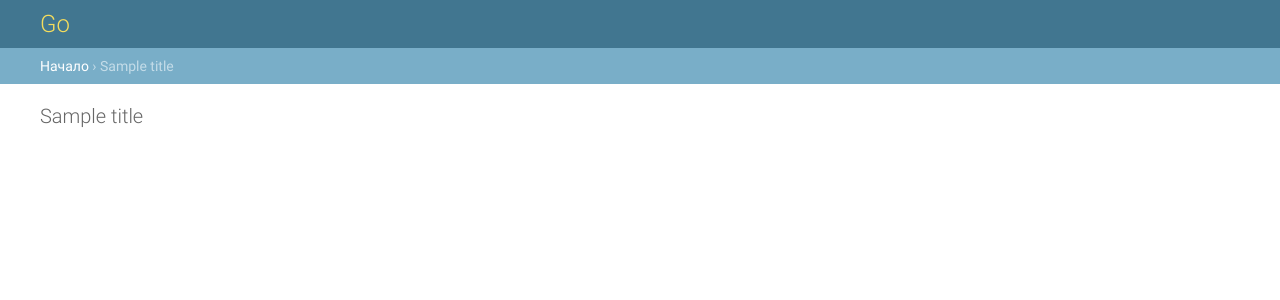
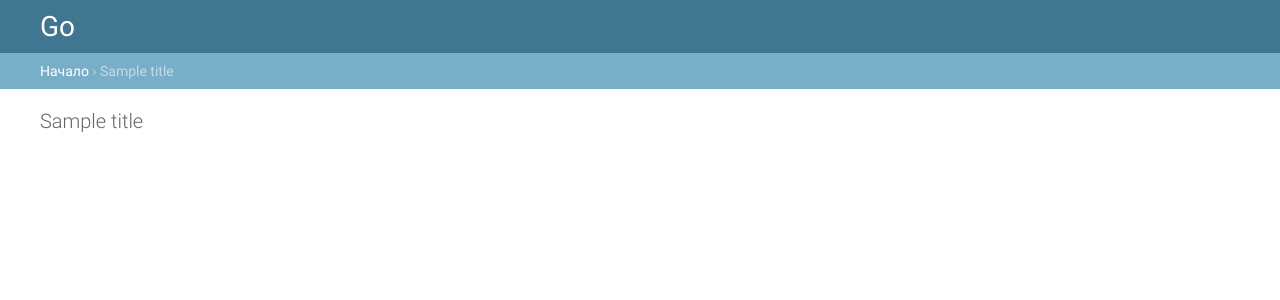
Before and after one commit to kalibdune/quiz, a Django app: template templates/admin/base_site.html in a window 1280 px wide. Shown: the top 300 px of the page. Run offline with Django 3.2, Linux system fonts and the light colour scheme; the template is opened without the code that fills it: most values are stand-ins (such as "Sample title", 1, 10 or a date in 2020).

Commit message:
After grapelli

```diff
--- a/Go/requirements.txt
+++ b/Go/requirements.txt
@@ -1 +1,2 @@
 Django==3.1.6
+django-grappelli==2.14.3
--- a/Go/settings.py
+++ b/Go/settings.py
@@ -19,6 +19,7 @@ ALLOWED_HOSTS = []
 # Application definition
 
 INSTALLED_APPS = [
+    'grappelli',
     'great.apps.GreatConfig',
     'django.contrib.admin',
     'django.contrib.auth',
--- a/Go/urls.py
+++ b/Go/urls.py
@@ -2,6 +2,7 @@ from django.contrib import admin
 from django.urls import path, include
 
 urlpatterns = [
+    path('grappelli/', include('grappelli.urls')),
     path('admin/', admin.site.urls),
     path('', include('great.urls'))
 ]
--- a/great/admin.py
+++ b/great/admin.py
@@ -18,4 +18,3 @@ class QuestionAdmin(admin.ModelAdmin):
     search_fields = ['question_text'] # добавка поиска в фильтр
 
 admin.site.register(Question, QuestionAdmin)
-admin.site.register(Choice)
--- a/templates/admin/base_site.html
+++ b/templates/admin/base_site.html
@@ -3,7 +3,7 @@
 {% block title %}{{ title }} | {{ site_title|default:_('Django site admin') }}{% endblock %}
 
 {% block branding %}
-<h1 id="site-name"><a href="{% url 'admin:index' %}">Go</a></h1>
+<div id="site-name"><a href="{% url 'admin:index' %}" style="font-size: 2em;">Go</a></div>
 {% endblock %}
 
 {% block nav-global %}{% endblock %}
```
Also changed, not shown: db.sqlite3.
